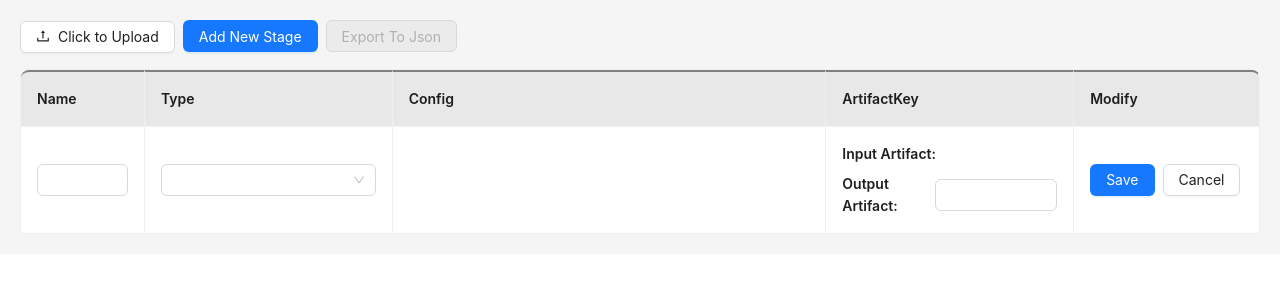
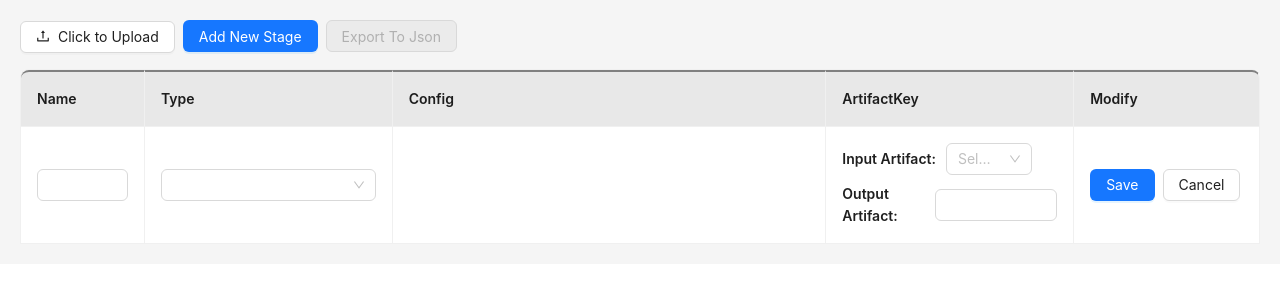
Before and after one commit to Hungbk295/airline-excel-tool, a React (Vite) app: page / in a window 1280 px wide. Both pictures are taken after a click on the button "Add New Stage". Shown: the top 300 px of the page. Built offline with nearby package versions, Linux system fonts and the light colour scheme.

Commit message:
listInputConfig

```diff
--- a/src/app/pages/Test_Project/Component.tsx
+++ b/src/app/pages/Test_Project/Component.tsx
@@ -28,7 +28,7 @@ interface IProps {
   handleUpload: (file: File) => boolean;
   handleExport: (input) => void;
   handleConfigName: (type) => { name; fields };
-  handleInputArtifact: (record) => void;
+  handleInputRange: (record) => void;
   handleOutputArtifact: (record) => void;
 }
 
@@ -50,7 +50,7 @@ function TableComponent(props: IProps) {
     handleUpload,
     handleExport,
     handleConfigName,
-    handleInputArtifact,
+    handleInputRange,
     handleOutputArtifact,
   } = props;
 
@@ -234,7 +234,7 @@ function TableComponent(props: IProps) {
                             updatedConfig
                           );
 
-                          handleInputArtifact({
+                          handleInputRange({
                             ...record,
                             config: updatedConfig,
                           });
@@ -285,7 +285,7 @@ function TableComponent(props: IProps) {
                             updatedConfig
                           );
 
-                          handleInputArtifact({
+                          handleInputRange({
                             ...record,
                             config: updatedConfig,
                           });
@@ -387,7 +387,33 @@ function TableComponent(props: IProps) {
           <div style={{ display: "flex", flexDirection: "column", gap: 8 }}>
             <div style={{ display: "flex", alignItems: "center", gap: 10 }}>
               <Text strong>Input Artifact:</Text>
-              <Text>{record.artifactKey.inputArtifact || ""}</Text>
+              <Select
+                placeholder="Select Row"
+                style={{ width: "40%" }}
+                mode={"multiple"}
+                defaultValue={
+                  record.artifactKey?.inputArtifact
+                    ? Array.from(new Set(record.artifactKey.inputArtifact))
+                    : []
+                }
+                onClick={() => handleOutputArtifact(record)}
+                allowClear={
+                  record.artifactKey?.inputArtifact == "" ||
+                  !!record.artifactKey?.inputArtifact
+                }
+                onChange={(value) => {
+                  handleUpdateStage(record.key, "artifactKey", {
+                    ...record.artifactKey,
+                    inputArtifact: value,
+                  });
+                }}
+              >
+                {listOutputArtifact.map((option, index) => (
+                  <Select.Option key={index} value={option}>
+                    {option.label}
+                  </Select.Option>
+                ))}
+              </Select>{" "}
             </div>
             <div style={{ display: "flex", alignItems: "center", gap: 10 }}>
               <Text strong>Output Artifact:</Text>
@@ -408,7 +434,11 @@ function TableComponent(props: IProps) {
           <div style={{ display: "flex", flexDirection: "column", gap: 8 }}>
             <div style={{ display: "flex", alignItems: "center", gap: 10 }}>
               <Text strong>Input Artifact:</Text>
-              <Text>{record.artifactKey?.inputArtifact}</Text>
+              <Text>
+                {Array.isArray(record.artifactKey?.inputArtifact)
+                  ? record.artifactKey.inputArtifact.join(", ")
+                  : record.artifactKey?.inputArtifact}
+              </Text>{" "}
             </div>
             <div style={{ display: "flex", alignItems: "center", gap: 10 }}>
               <Text strong>Output Artifact:</Text>
--- a/src/app/pages/Test_Project/index.tsx
+++ b/src/app/pages/Test_Project/index.tsx
@@ -227,7 +227,7 @@ const TestProject = () => {
     });
   };
 
-  const handleInputArtifact = (record) => {
+  const handleInputRange = (record) => {
     const ranges = ["fromRange", "toRange"];
     const suffixes = ["from", "fromIndex", "to", "toIndex"];
     const dataList = {};
@@ -245,21 +245,12 @@ const TestProject = () => {
       const to = dataList[`${range}_to`];
       const toIndex = dataList[`${range}_toIndex`];
 
-      if (type == "range") {
-        const fromPart =
-          from && fromIndex ? `${from}:${fromIndex}` : from || fromIndex;
-        const toPart = to && toIndex ? `${to}:${toIndex}` : to || toIndex;
-
-        return fromPart && toPart
-          ? `${fromPart} : ${toPart}`
-          : fromPart || toPart;
-      }
       if (type === "data") {
         const fromOutput = fromIndex
-          ? `${from}{inputArtifact[${fromIndex}][${record.artifactKey?.outputArtifact || ""}] + 1}`
+          ? `${from}{inputArtifact[${fromIndex}]['output'] + 1}`
           : "";
         const toOutput = toIndex
-          ? `: ${to}{inputArtifact[${toIndex}][${record.artifactKey?.outputArtifact || ""}]}`
+          ? `: ${to}{inputArtifact[${toIndex}]['output']}`
           : "";
 
         if (!fromOutput && !toOutput) {
@@ -269,14 +260,8 @@ const TestProject = () => {
       }
     };
 
-    const $fromRenderRange = createRender("fromRange", "range");
-    const $toRenderRange = createRender("toRange", "range");
     const $fromRenderData = createRender("fromRange", "data");
     const $toRenderData = createRender("toRange", "data");
-
-    const exportInput = [$fromRenderRange, $toRenderRange]
-      .filter(Boolean)
-      .join(" : ");
 
     setStages((prevStages) =>
       prevStages.map((stage) =>
@@ -285,13 +270,11 @@ const TestProject = () => {
               ...stage,
               config: {
                 ...stage.config,
-                formRange: $fromRenderRange,
                 data$fromRange: {
                   indexFrom: dataList["fromRange_fromIndex"],
                   indexTo: dataList["fromRange_toIndex"],
                   render: $fromRenderData,
                 },
-                toFormRange: $toRenderRange,
                 data$toRange: {
                   indexFrom: dataList["toRange_fromIndex"],
                   indexTo: dataList["toRange_toIndex"],
@@ -300,7 +283,6 @@ const TestProject = () => {
               },
               artifactKey: {
                 ...stage.artifactKey,
-                inputArtifact: exportInput,
               },
             }
           : stage
@@ -419,7 +401,7 @@ const TestProject = () => {
       handleUpload={handleUpload}
       handleExport={handleExport}
       handleConfigName={handleConfigName}
-      handleInputArtifact={handleInputArtifact}
+      handleInputRange={handleInputRange}
       handleOutputArtifact={handleOutputArtifact}
     />
   );
```
